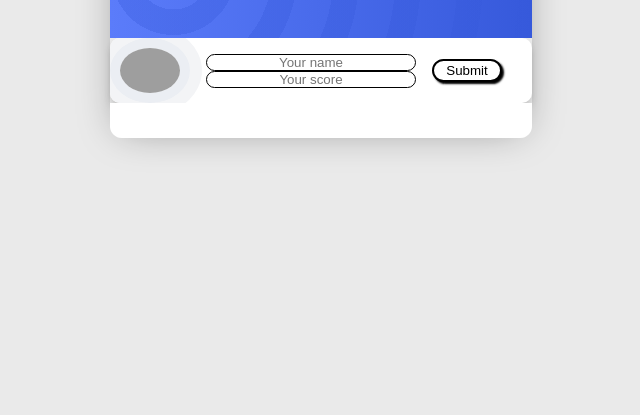
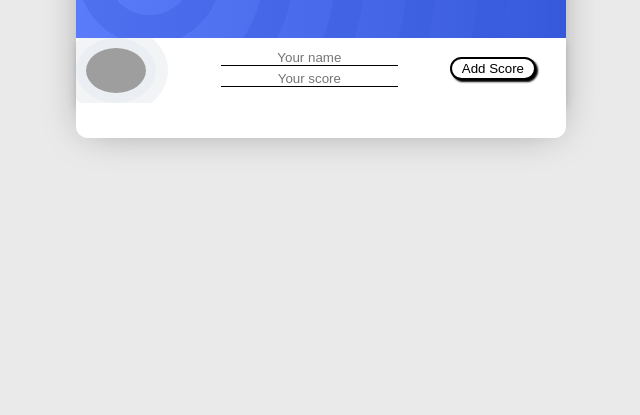
Before and after one commit to hsztan/leaderboard, a website built with webpack: page src/index.html in a window 1280 px wide. Shown: the part 385-800 px from the top of the page, without its empty margins (319-959 px from the left). Built offline with nearby package versions, Linux system fonts and the light colour scheme; no server answers; grey boxes are pictures that could not be loaded.

Commit message:
Finish styles

```diff
--- a/src/index.css
+++ b/src/index.css
@@ -31,13 +31,6 @@ h2 {
 .title-wrapper {
   display: flex;
   gap: 0.5rem;
-}
-
-.btn {
-  background-color: #fff;
-  border: 2px solid black;
-  box-shadow: 2px 2px 2px;
-  padding: 2px 5px;
 }
 
 .section-title {
@@ -184,17 +177,14 @@ h2 {
 
 /* Form styles */
 
+#add-score-form {
+  border-radius: 0;
+}
+
 .input-container {
   display: flex;
   flex-direction: column;
-}
-
-.add-score {
-  padding: 0.5rem 0;
-  margin: 1rem auto;
-  box-shadow: 0 0 40px -10px rgba(0, 0, 0, .4);
-  width: 200px;
-  border-radius: 12px;
+  align-items: center;
 }
 
 .section-score-title {
@@ -202,13 +192,26 @@ h2 {
   padding-bottom: 0.5rem;
 }
 
+#add-message {
+  text-align: center;
+}
+
+.btn {
+  background-color: #fff;
+  border: 2px solid black;
+  box-shadow: 2px 2px 2px;
+  padding: 2px 10px;
+  border-radius: 15px;
+}
+
 ul {
   list-style: none;
 }
 
 input {
-  border: 1px solid black;
-  border-radius: 15px;
+  margin-bottom: 0.3rem;
+  border: none;
+  border-bottom: 1px solid black;
 }
 
 input::placeholder {
@@ -222,8 +225,3 @@ form {
   justify-content: center;
   gap: 1rem;
 }
-
-#submit {
-  display: block;
-  width: 70px;
-}
--- a/src/index.html
+++ b/src/index.html
@@ -49,7 +49,7 @@
                 required
               />
             </div>
-            <input id="submit" class="btn" type="submit" value="Submit" />
+            <input id="submit" class="btn" type="submit" value="Add Score" />
           </form>
           <ul id="scores" class="profiles"></ul>
         </div>
```
